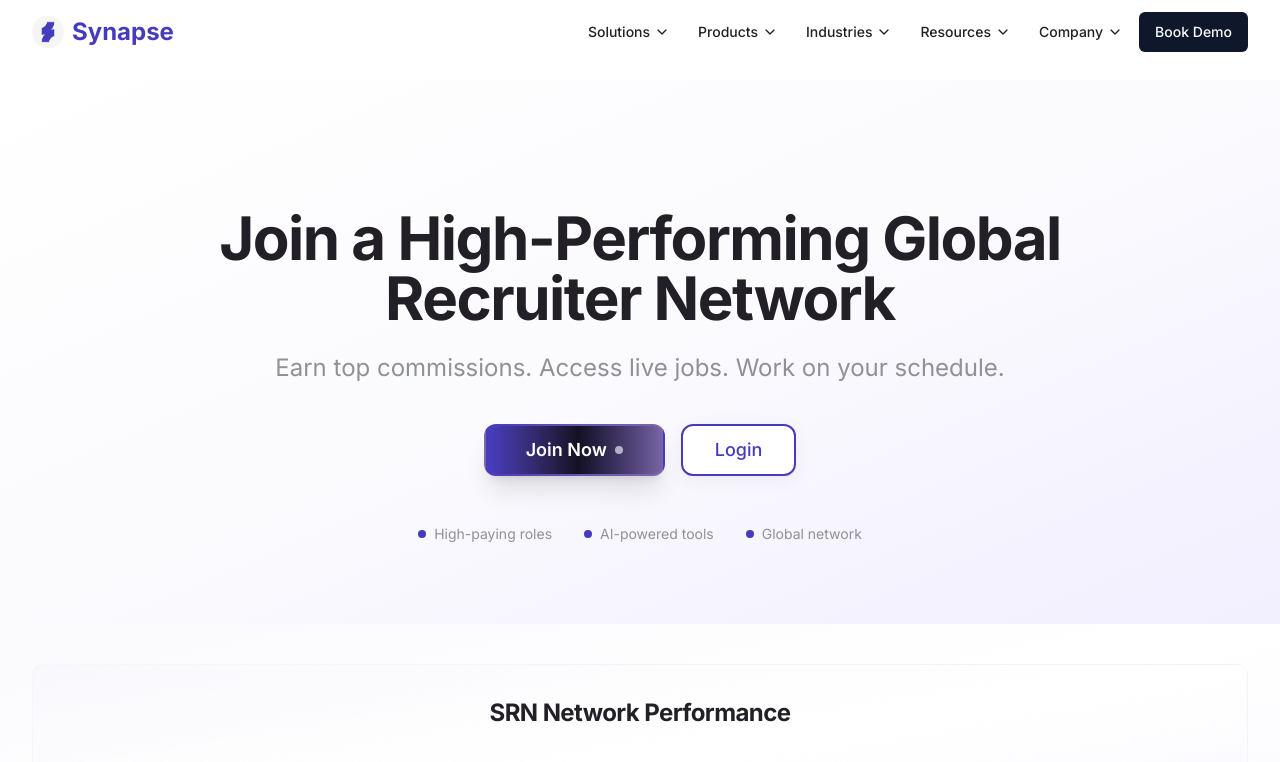
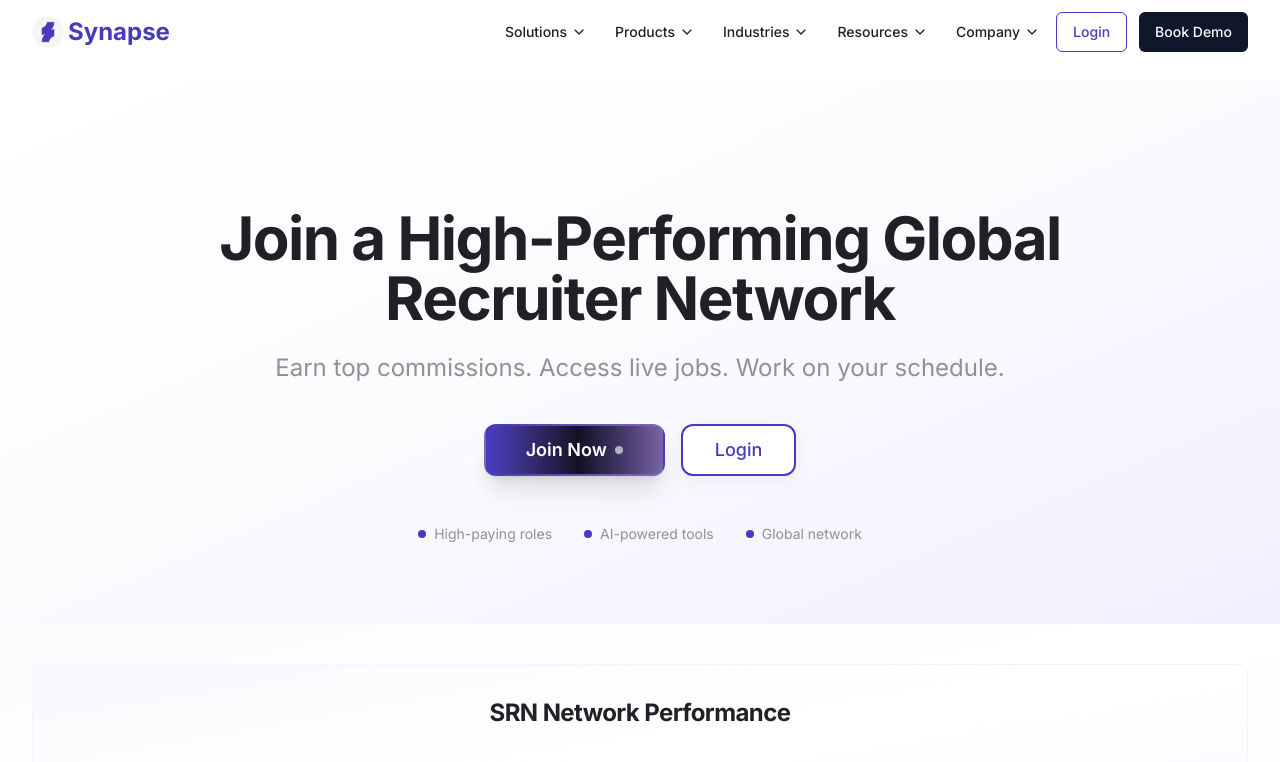
Before and after one commit to ashsynapse/synapse-talent-accelerator_TEST_N-JS, a React (Vite) app: page /recruiters in a window 1280 px wide. Shown: the top 762 px of the page. Built offline with nearby package versions, Linux system fonts and the light colour scheme.

Commit message:
feat: Add login button to navbar
Adds a login button to the main navbar, mirroring the one on the /recruiters page, and places it near the "Book Demo" button. This change excludes the root domain.

```diff
--- a/src/components/MainHeader.tsx
+++ b/src/components/MainHeader.tsx
@@ -89,7 +89,7 @@ const MainHeader = () => {
     >
       <div className="container-wide flex justify-between items-center">
         <div className="flex items-center">
-          <a href="/" className="flex items-center space-x-2">
+          <a href="/" className="flex items-center space-x-1">
             <img
               src="/lovable-uploads/4e0b1cf8-ab85-4f55-a3fb-5f39206731ef.png"
               alt="Synapse Logo"
@@ -129,7 +129,14 @@ const MainHeader = () => {
             </div>
           ))}
 
-          <div className="flex items-center ml-8">
+          <div className="flex items-center gap-3 ml-8">
+            <Button
+              variant="outline"
+              className="border-synapse-primary text-synapse-primary hover:bg-synapse-primary hover:text-white transition-colors"
+              onClick={() => window.open("https://app.synapserecruiternetwork.com/", "_blank")}
+            >
+              Login
+            </Button>
             <Button
               className="btn-primary"
               onClick={() => window.location.href = "/contact"}
@@ -182,6 +189,16 @@ const MainHeader = () => {
 
             <div className="flex flex-col space-y-3 mt-6 pt-4 border-t border-gray-200">
               <Button
+                variant="outline"
+                className="border-synapse-primary text-synapse-primary hover:bg-synapse-primary hover:text-white transition-colors w-full"
+                onClick={() => {
+                  window.open("https://app.synapserecruiternetwork.com/", "_blank");
+                  setMobileMenuOpen(false);
+                }}
+              >
+                Login
+              </Button>
+              <Button
                 className="btn-primary w-full"
                 onClick={() => {
                   window.location.href = "/contact";
```
